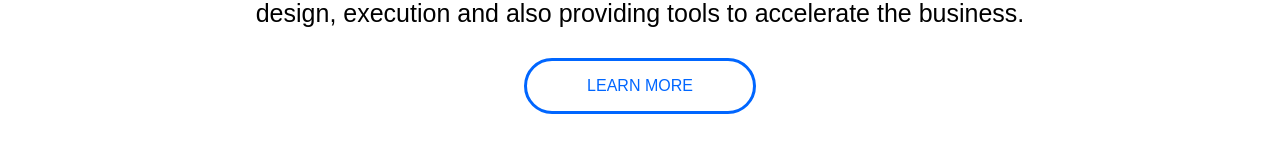
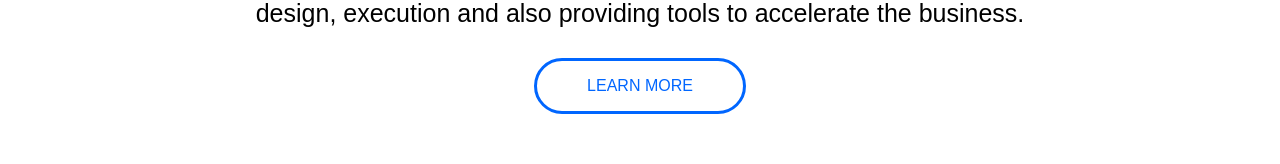
Before and after one commit to GFIVES/G5_DTS20, a plain HTML site: page index.html in a window 1280 px wide. Shown: the part 230-394 px from the top of the page. Drawn offline with Linux system fonts and the light colour scheme.

Commit message:
Update stylesheet.css

```diff
--- a/stylesheet.css
+++ b/stylesheet.css
@@ -37,7 +37,7 @@
 
 .learn {
   display: inline-block;
-  padding: 0px 60px;
+  padding: 0px 50px;
   border-radius: 50px;
   cursor: pointer;
   border: 3px solid #0066ff;
```
